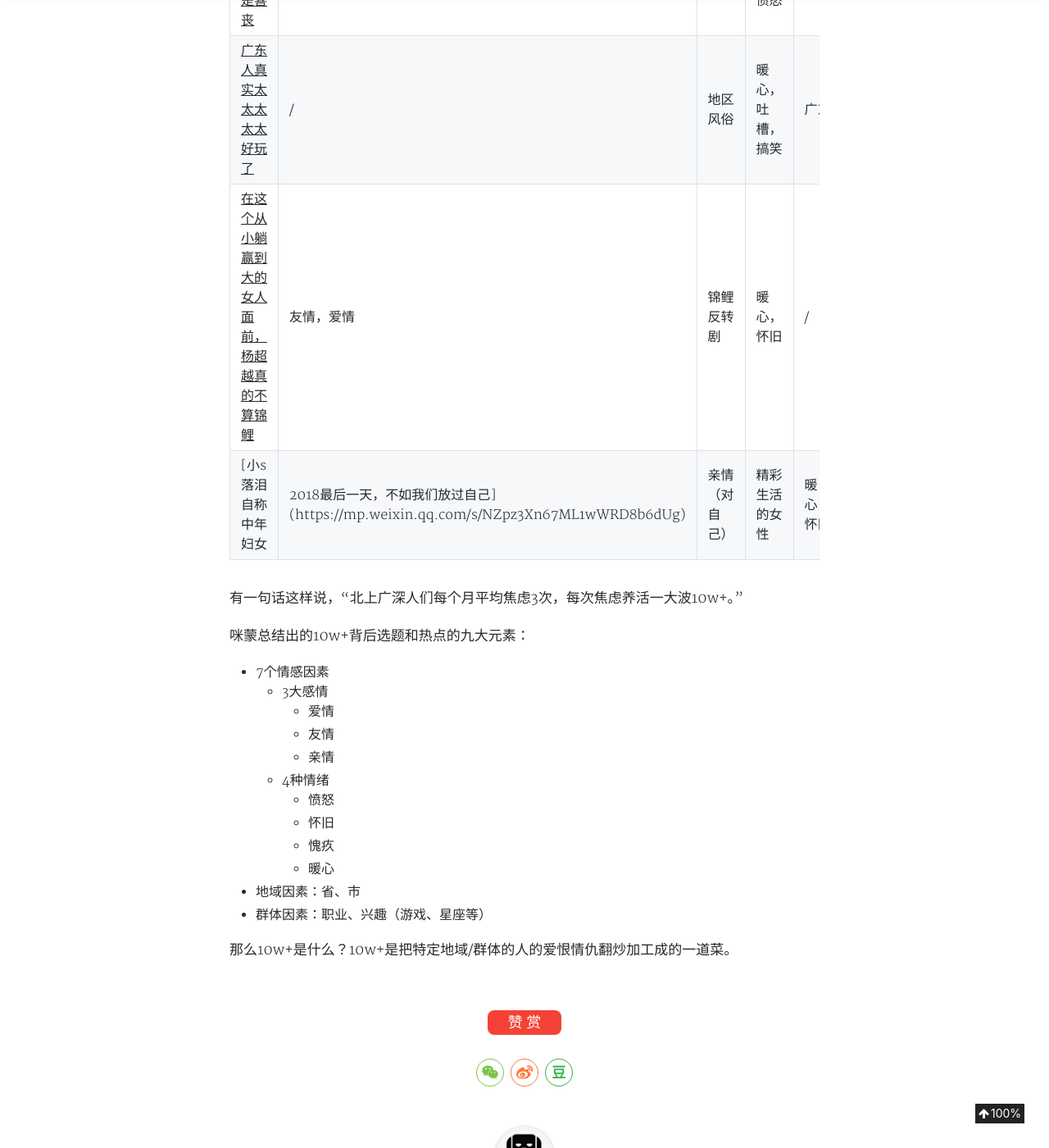
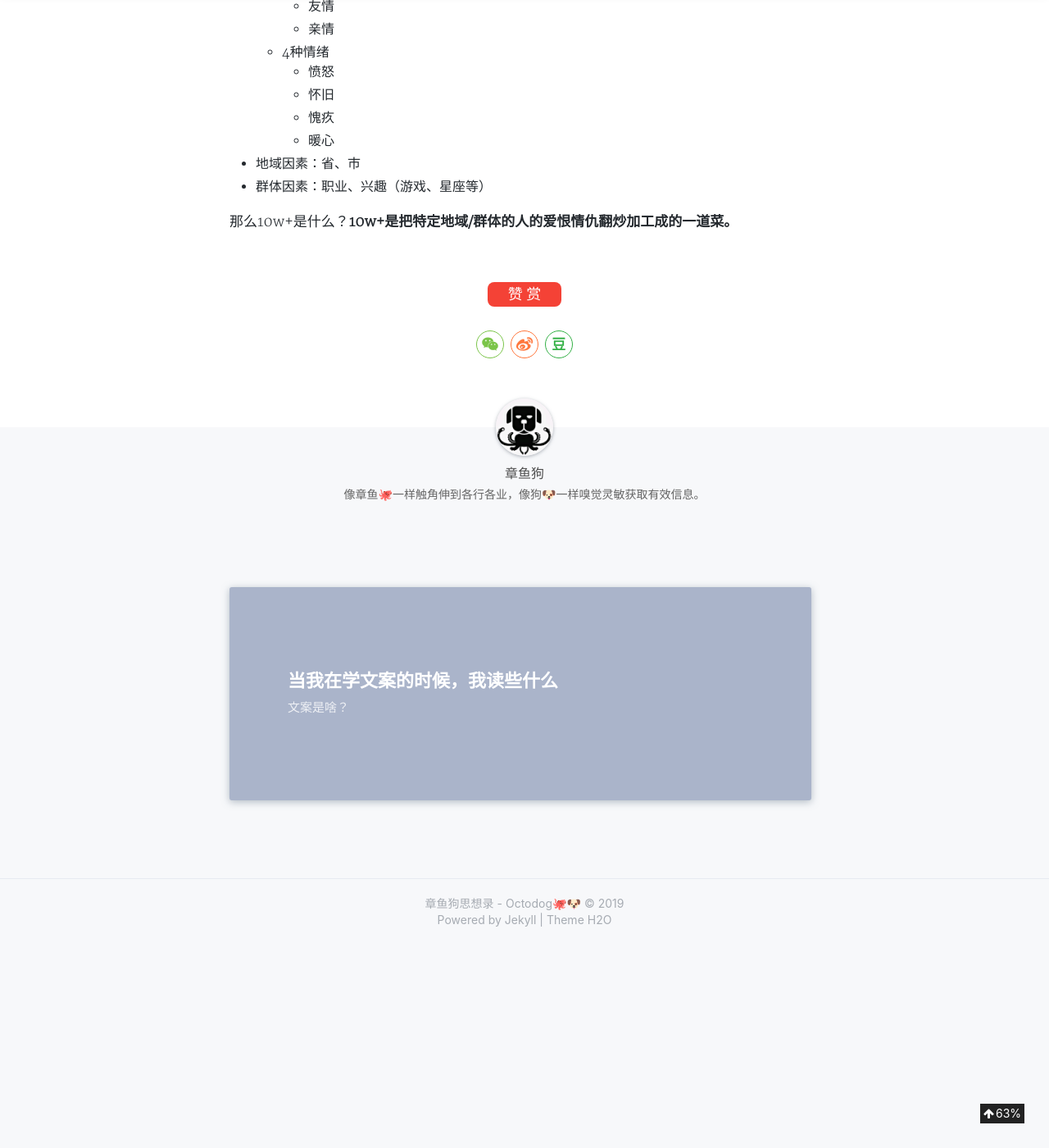
Before and after one commit to aJiea/ajiea.github.io, a Jekyll site: the page built from _posts/2019-04-21-10w+.md, in a window 1280 px wide and 1400 px high, scrolled down 1102 px. Shown: the whole window at 82% size. Built offline with Jekyll 4.4.1, drawn with Linux system fonts in a browser that asks for light colours; nearby versions of some CDN libraries; comment, search, counter and statistics services are not loaded; a style sheet for code colours, icons or effects is not loaded; some of the changed text lies outside the part shown.

Commit message:
Update 2019-04-21-10w+.md

```diff
--- a/_posts/2019-04-21-10w+.md
+++ b/_posts/2019-04-21-10w+.md
@@ -20,7 +20,7 @@
 | [十年离婚，是喜丧](https://mp.weixin.qq.com/s/mSsPC2vlP4ZHJmZXGj6L8A) | 爱情 | 北漂梦想 | 愧疚，愤怒 | 广东 |
 | [广东人真实太太太太太好玩了](https://mp.weixin.qq.com/s/0hn4lyuUVXWhWpe4Bxac6A) | / | 地区风俗 | 暖心，吐槽，搞笑 | 广东 |
 | [在这个从小躺赢到大的女人面前，杨超越真的不算锦鲤](https://mp.weixin.qq.com/s/PRabMriWcPYKpZ7_QG520g) | 友情，爱情 | 锦鲤反转剧 | 暖心，怀旧 | / |
-| [小s落泪自称中年妇女|2018最后一天，不如我们放过自己](https://mp.weixin.qq.com/s/NZpz3Xn67ML1wWRD8b6dUg) | 亲情（对自己） | 精彩生活的女性 | 暖心，怀旧 | 五湖四海 |
+| [小s落泪自称中年妇女 2018最后一天，不如我们放过自己](https://mp.weixin.qq.com/s/NZpz3Xn67ML1wWRD8b6dUg) | 亲情（对自己） | 精彩生活的女性 | 暖心，怀旧 | 五湖四海 |
 
 
 
@@ -40,4 +40,4 @@
 - 地域因素：省、市
 - 群体因素：职业、兴趣（游戏、星座等）
 
-那么10w+是什么？10w+是把特定地域/群体的人的爱恨情仇翻炒加工成的一道菜。
+那么10w+是什么？**10w+是把特定地域/群体的人的爱恨情仇翻炒加工成的一道菜。**
```
